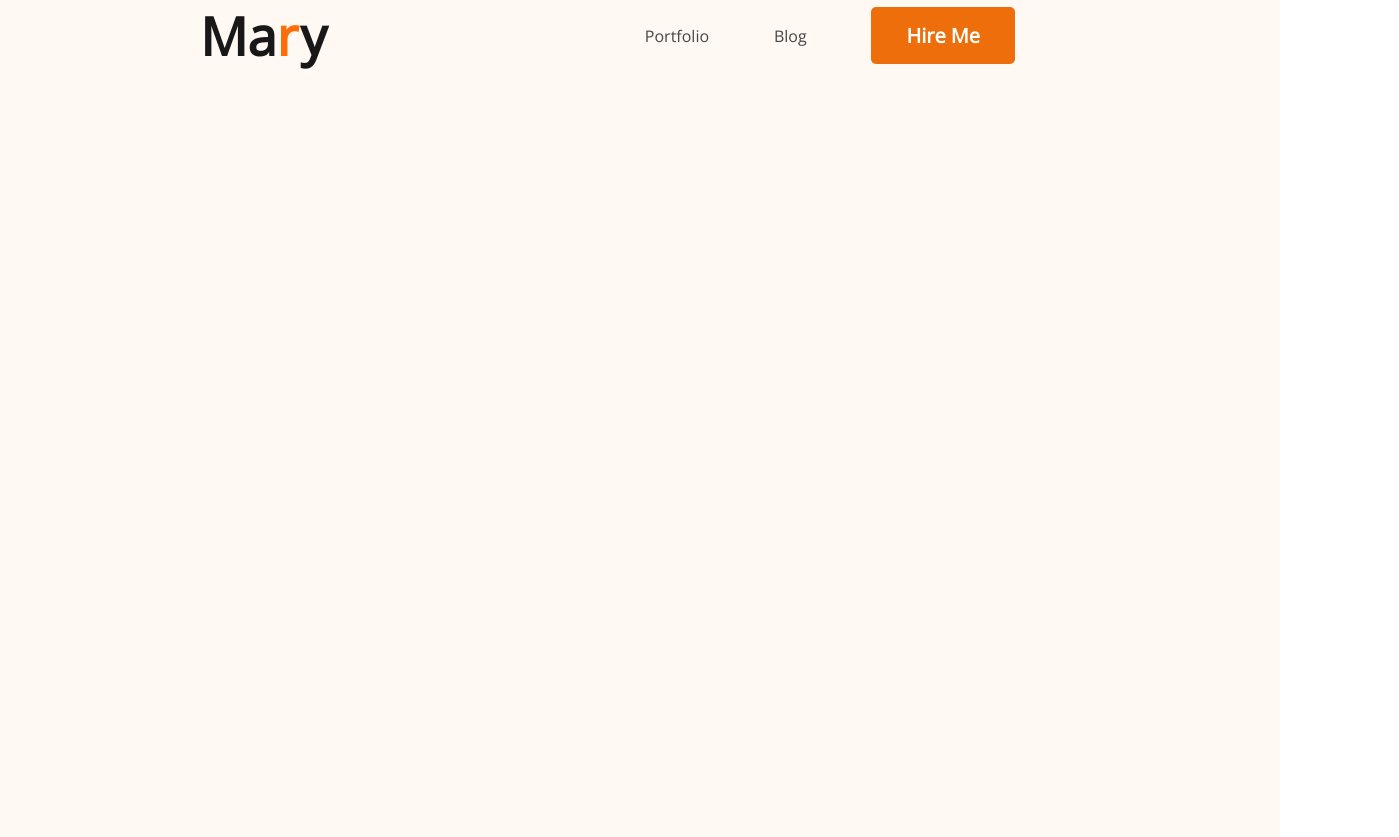
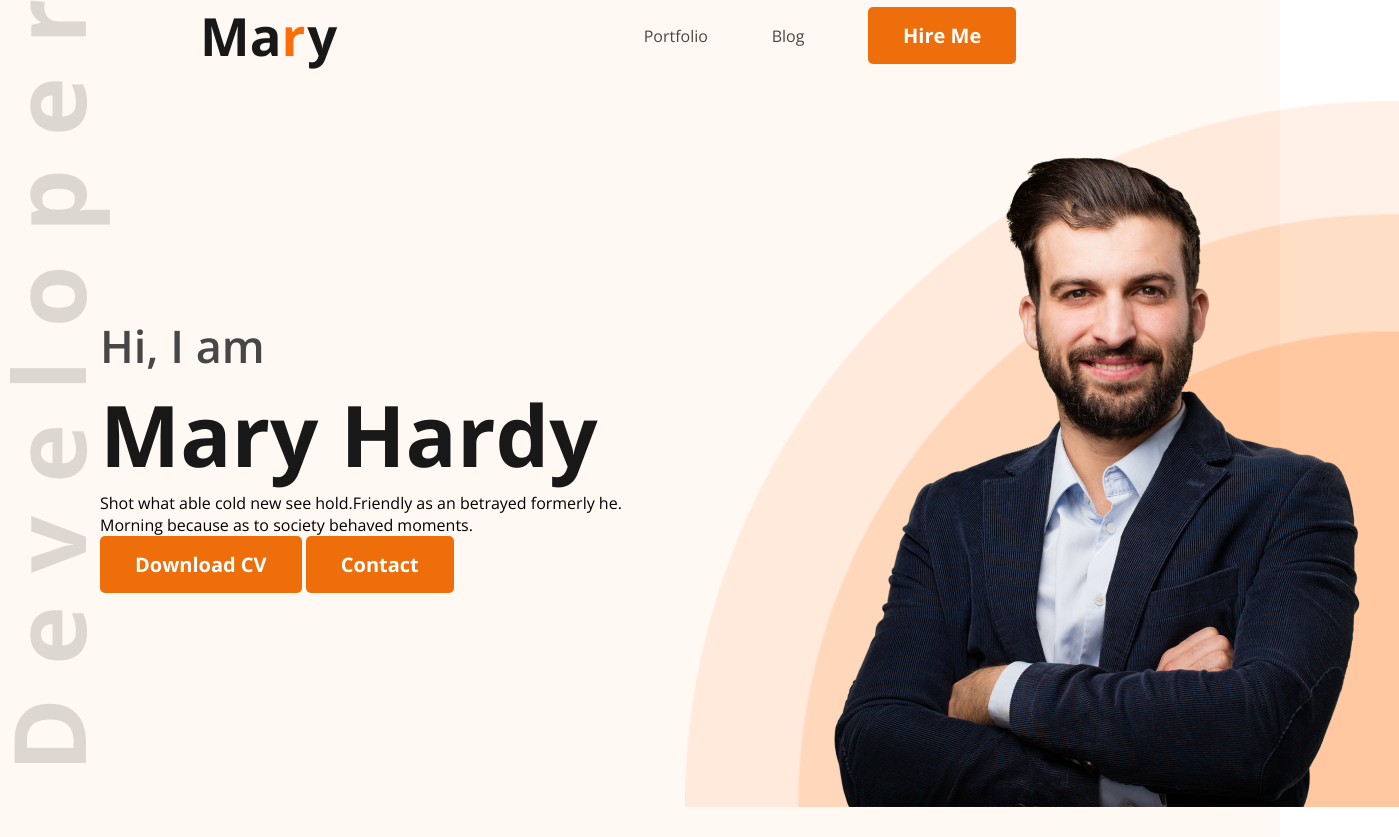
Before and after one commit to Fardin7864/developer-porttfolio, a plain HTML site: page index.html in a window 1280 px wide. Shown: the whole page, 1399 px wide, since content can reach past the window. Drawn offline with nearby package versions, Linux system fonts and the light colour scheme.

Commit message:
banner using transition

```diff
--- a/index.html
+++ b/index.html
@@ -4,13 +4,10 @@
     <meta charset="UTF-8" />
     <meta name="viewport" content="width=device-width, initial-scale=1.0" />
     <title>Developer Porttfolio</title>
+    <link rel="preconnect" href="https://fonts.googleapis.com">
+    <link rel="preconnect" href="https://fonts.gstatic.com" crossorigin>
+    <link href="https://fonts.googleapis.com/css2?family=Open+Sans:wght@300;400;600;700;800&display=swap" rel="stylesheet">
     <link rel="stylesheet" href="style.css" />
-    <link rel="preconnect" href="https://fonts.googleapis.com" />
-    <link rel="preconnect" href="https://fonts.gstatic.com" crossorigin />
-    <link
-      href="https://fonts.googleapis.com/css2?family=Open+Sans:wght@300;400&display=swap"
-      rel="stylesheet"
-    />
   </head>
   <body>
     <header>
@@ -20,13 +17,24 @@
           <h3>Ma<span>r</span>y</h3>
         </div>
         <div class="nav-sec">
-            <a href="#">Portfolio</a>
-            <a href="#">Blog</a>
-            <button class="btn-primary">Hire Me</button>
+          <a href="#">Portfolio</a>
+          <a href="#">Blog</a>
+          <button class="btn-primary">Hire Me</button>
         </div>
+      </div>
+      <img src="images/developer.png" alt="" class="dev">
+      <!-- banner -->
+      <div class="banner">
 
-
+      <div class="banner-container">
+        <h3 class="banner-greeting">Hi, I am</h3>
+        <h1 class="banner-title">Mary Hardy</h1>
+        <p class="banner-description">Shot what able cold new see hold.Friendly as an betrayed formerly he. Morning because as to society behaved moments.</p>
+        <button class="btn-primary">Download CV</button>
+        <button class="btn-primary">Contact</button>
       </div>
+      <img src="images/hardy.png" alt="" class="profile-pic">
+    </div>
     </header>
   </body>
 </html>
--- a/style.css
+++ b/style.css
@@ -1,8 +1,8 @@
 *{
     margin: 0;
     padding: 0;
-    font-family: 'Open Sans';
     text-decoration: none;
+    font-family: 'Open Sans', sans-serif;
 }
 
 /* navbar */
@@ -35,9 +35,7 @@ header{
 .logo{
 color: #181818;
 font-size: 45px;
-font-style: normal;
-font-weight: bold;
-line-height: normal;
+font-weight: 800;
 
 }
 a{
@@ -53,3 +51,48 @@ a{
     border: none;
 
 }
+
+.banner, .profile-pic{
+    padding: 30px 30px 0 100px;
+    display: flex;
+    align-items: center;
+}
+.banner-container{
+    width: 100%;
+}
+
+.banner-greeting{
+    color: var(--dark-02, #474747);
+font-size: 45px;
+font-weight: 600;
+line-height: normal;
+}
+
+.banner-title{
+    color: var(--dark-01, #181818);
+
+font-size: 85px;
+
+font-weight: 700;
+
+}
+.banner-description{
+display: flex;
+width: 585px;
+flex-direction: column;
+flex-shrink: 0;
+}
+.profile-pic{
+    background-image: url(images/header_bg.png);
+    background-size: cover;
+}
+img {
+    overflow-clip-margin: content-box;
+    overflow: clip;
+}
+.dev{
+    position: absolute;
+    transition: all;
+    top: 0;
+    left: 10px;
+}
```
